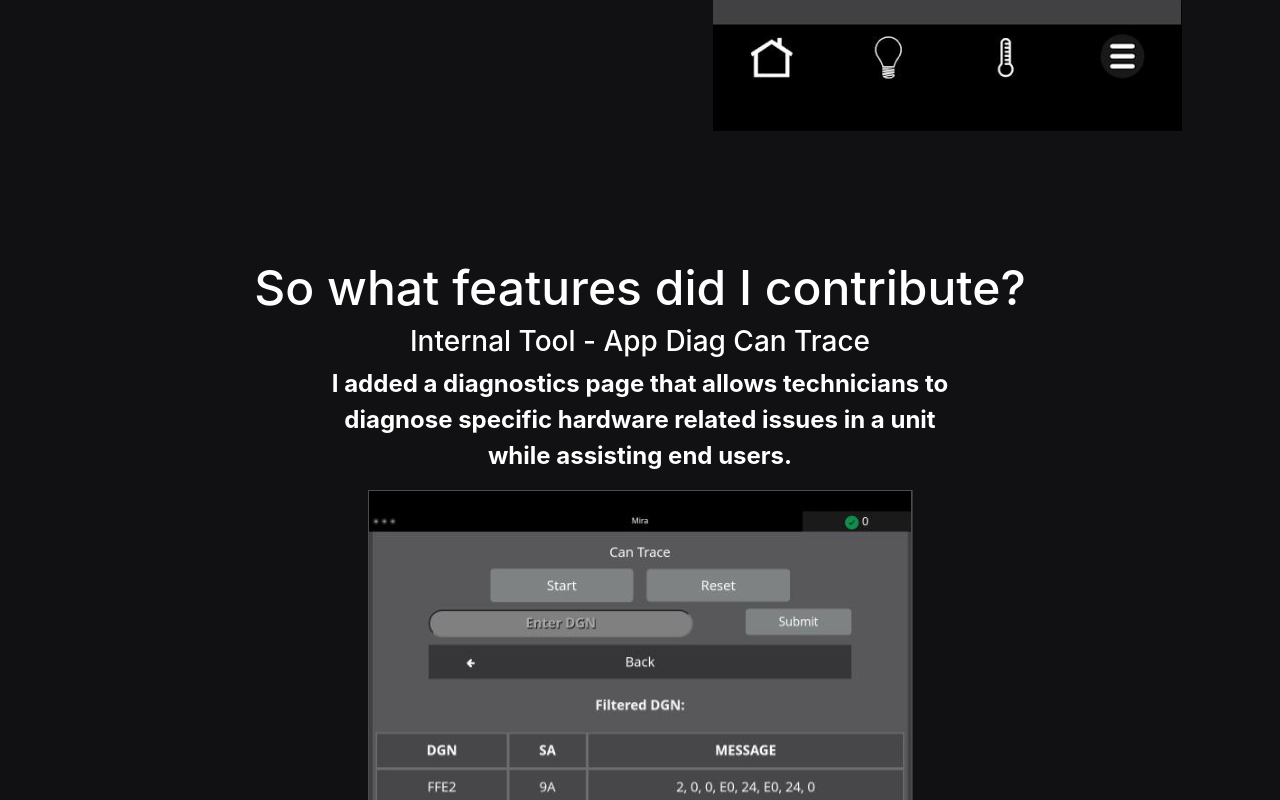
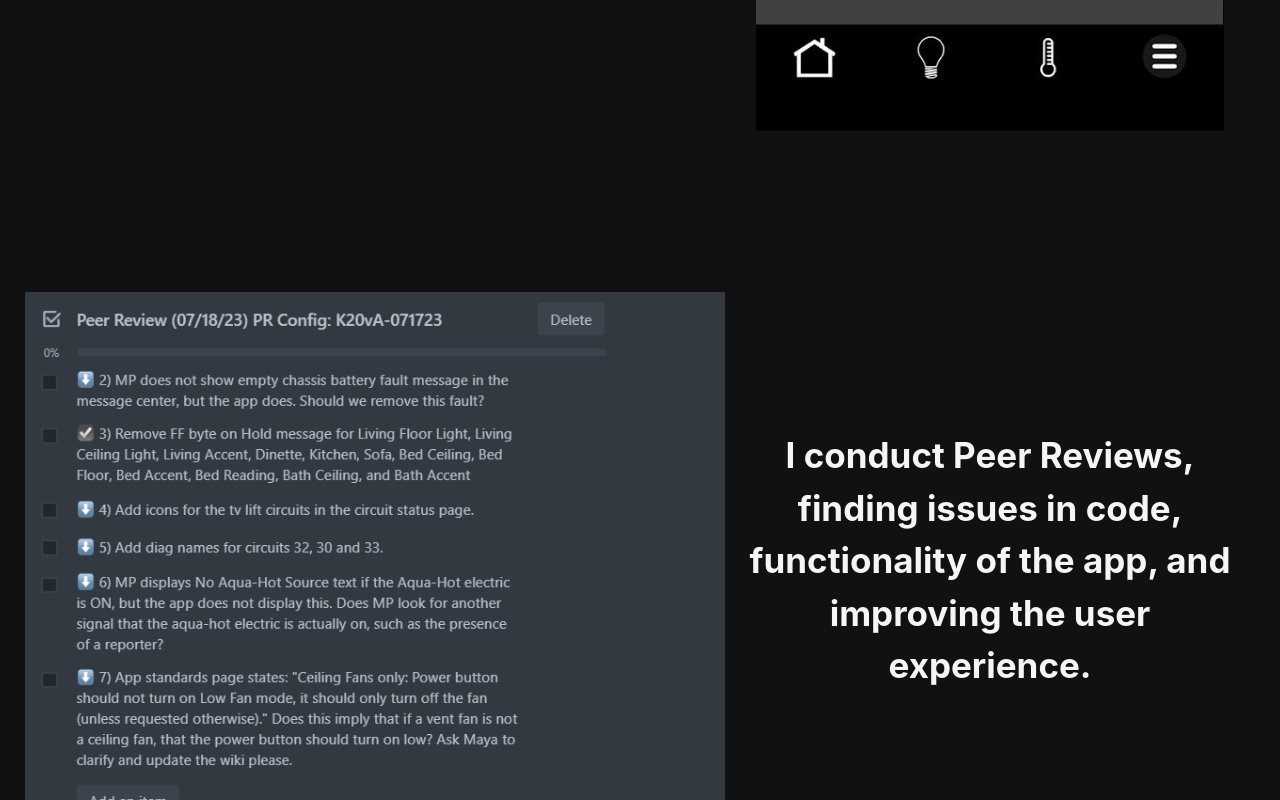
Before and after one commit to Paulracisz/react-portfolio, a React (Create React App) app: page / in a window 1280 px wide. Shown: the part 3540-4340 px from the top of the page. Built offline with nearby package versions, Linux system fonts and the light colour scheme; no server answers.

Commit message:
added one more section in what do I do there,

```diff
--- a/src/components/Contributions.jsx
+++ b/src/components/Contributions.jsx
@@ -6,6 +6,7 @@ import "../stylesheets/experience.css";
 import vegaTouchAppHvac from "../resources/vegatouchcapphvac.jpg";
 import canTrace from '../resources/cantrace.png'
 import messageCenter from '../resources/messageCenter.png'
+import vegaTouchApp from "../resources/Peerreview.PNG";
 
 // components
 import BugSquasher from "./BugSquasher";
@@ -69,7 +70,7 @@ export default function Contributions() {
       opacity: 1,
     });
 
-    gsap.to('.fold-down-contr', {
+    gsap.to(".fold-down-contr", {
       scrollTrigger: {
         trigger: ".fold-down-contr",
         start: "top 100%",
@@ -79,7 +80,7 @@ export default function Contributions() {
       duration: 0.3,
       ease: "bounce",
       onComplete: () => {
-        gsap.to('.fold-down-contr-2', {
+        gsap.to(".fold-down-contr-2", {
           scrollTrigger: {
             trigger: ".fold-down-contr-2",
             start: "top 100%",
@@ -89,7 +90,7 @@ export default function Contributions() {
           duration: 0.3,
           ease: "bounce",
           onComplete: () => {
-            gsap.to('.fold-down-contr-3', {
+            gsap.to(".fold-down-contr-3", {
               scrollTrigger: {
                 trigger: ".fold-down-contr-3",
                 start: "top 100%",
@@ -99,7 +100,7 @@ export default function Contributions() {
               duration: 0.3,
               ease: "bounce",
               onComplete: () => {
-                gsap.to('.fold-down-contr-4', {
+                gsap.to(".fold-down-contr-4", {
                   scrollTrigger: {
                     trigger: ".fold-down-contr-4",
                     start: "top 100%",
@@ -109,7 +110,7 @@ export default function Contributions() {
                   duration: 0.3,
                   ease: "bounce",
                   onComplete: () => {
-                    gsap.to('.fold-down-contr-5', {
+                    gsap.to(".fold-down-contr-5", {
                       scrollTrigger: {
                         trigger: ".fold-down-contr-5",
                         start: "top 100%",
@@ -119,7 +120,7 @@ export default function Contributions() {
                       duration: 0.3,
                       ease: "bounce",
                       onComplete: () => {
-                        gsap.to('.fold-down-contr-6', {
+                        gsap.to(".fold-down-contr-6", {
                           scrollTrigger: {
                             trigger: ".fold-down-contr-6",
                             start: "top 100%",
@@ -129,7 +130,7 @@ export default function Contributions() {
                           duration: 0.3,
                           ease: "bounce",
                           onComplete: () => {
-                            gsap.to('.fold-down-contr-7', {
+                            gsap.to(".fold-down-contr-7", {
                               scrollTrigger: {
                                 trigger: ".fold-down-contr-7",
                                 start: "top 100%",
@@ -151,7 +152,6 @@ export default function Contributions() {
         });
       },
     });
-
   }, []);
   return (
     <div className="">
@@ -161,12 +161,27 @@ export default function Contributions() {
             I implement controls for new heating and cooling systems.
           </p>
         </div>
+
         <div className="hvac-photo">
           <img
             className="hvac-photo"
             src={vegaTouchAppHvac}
             alt="vegatouch mira app screenshot of the HVAC page from firefly integrations"
           ></img>
+        </div>
+
+        <div className="lynx-photo">
+          <img
+            className="pr-photo"
+            src={vegaTouchApp}
+            alt="vegatouch mira app screenshot from firefly integrations"
+          ></img>
+        </div>
+        <div className="lynx-description">
+          <p className="lynx-text">
+            I conduct Peer Reviews, finding issues in code, functionality of the
+            app, and improving the user experience.
+          </p>
         </div>
       </div>
       <div className="features-flexbox">
--- a/src/components/HomePage.jsx
+++ b/src/components/HomePage.jsx
@@ -34,10 +34,8 @@ TODO:
 ADD REQUIRED FIELDS FOR NAME EMAIL AND MESSAGE FOR MAIL.JS []
 POSSIBLY ADD CAPTCHA FOR CONTACT FORM []
 CENTER IMAGES IN GITHUB README VIEWER []
-ADD ARROWS TO MOVE BETWEEN GITHUB README PROJECTS []
 ADD PROJECTS FROM KENZIE []
 ADD IMAGES FOR CONTRIBUTIONS []
-MAKE GSAP ANIMATIONS FOR CONTRIBUTION TEXT AND IMAGES []
 ADD IMAGES TO README []
 MAKE DOWNLOAD RESUME LINK TO GOOGLE DRIVE OR GOOGLE DOCS []
 ADD HOVER ANIMATION FOR SEND BUTTON ON CONTACT FORM []
@@ -45,6 +43,10 @@ ADD WHAT USERS ARE SAYING ABOUT OUR APP SECTION []
 ADD VOLUNTEER WORK SECTION []
 ADD OPEN SOURCE CONTRIBUTIONS SECTION []
 ADD ONE MORE THING IN SO WHAT DO I DO THERE SECTION []
+
+COMPLETED:
+MAKE GSAP ANIMATIONS FOR CONTRIBUTION TEXT AND IMAGES [X]
+ADD ARROWS TO MOVE BETWEEN GITHUB README PROJECTS [X]
 */
 
 export default function HomePage() {
--- a/src/stylesheets/contributions.css
+++ b/src/stylesheets/contributions.css
@@ -12,6 +12,18 @@
     opacity: 0;
 }
 
+.pr-photo {
+    width: 20em;
+    object-fit: contain;
+}
+
+.experience-grid {
+    display: grid;
+    grid-template-columns: 1fr 1fr;
+    margin-bottom: 50px;
+    margin: 25px;
+    font-size: 35px;
+}
 
 
 .fly-left {
--- a/src/stylesheets/homepage.css
+++ b/src/stylesheets/homepage.css
@@ -607,6 +607,10 @@ body::-webkit-scrollbar-thumb {
     transform: translateX(2000px);
 }
 
+.slide-2, .slide-3 {
+    height: 0px;
+}
+
 .slide-3 {
     transform: translateX(-2000px);
 }
```
Also changed, not shown: src/resources/Peerreview.PNG (added).
